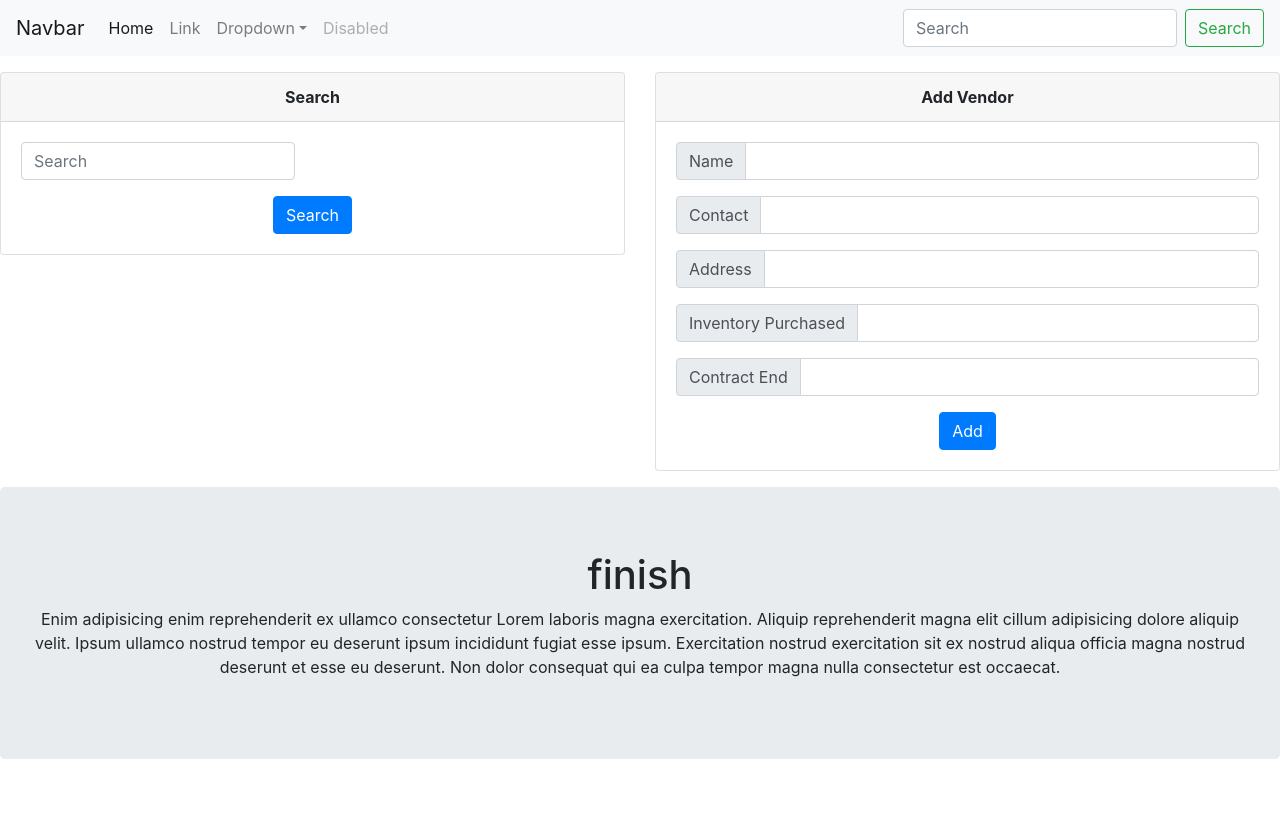
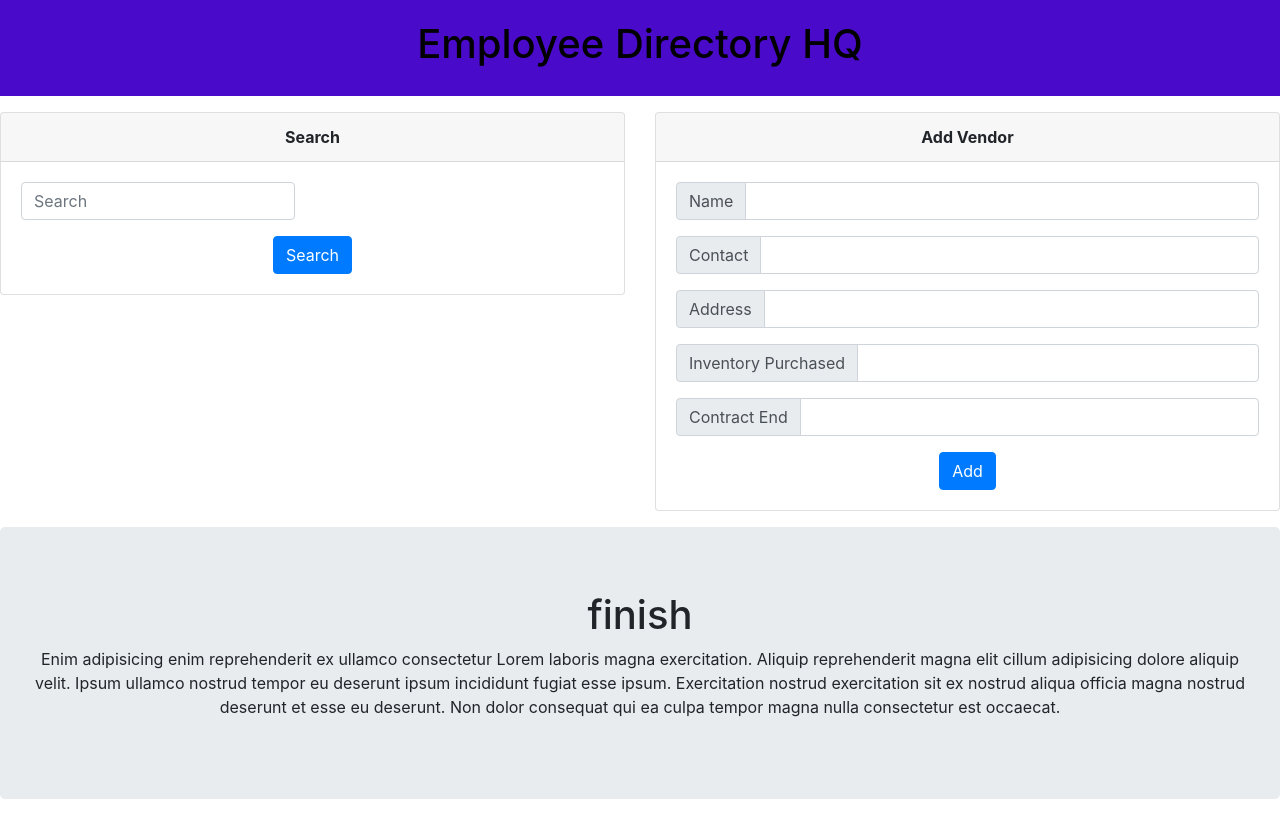
Before and after one commit to resousa/employee-directory, a React (Create React App) app: page / in a window 1280 px wide. Before the commit the page ends 800 px from the top, so only its background shows below. Built offline with nearby package versions, Linux system fonts and the light colour scheme.

Commit message:
update header

```diff
--- a/src/components/Header/index.js
+++ b/src/components/Header/index.js
@@ -1,83 +1,12 @@
 import React from 'react';
+import './style.css';
 
-
-function Header() {
-  return (
-    <nav className="navbar navbar-expand-lg navbar-light bg-light">
-      <a className="navbar-brand" href="# ">
-        Navbar
-      </a>
-      <button
-        className="navbar-toggler"
-        data-toggle="collapse"
-        data-target="#navbarSupportedContent"
-        aria-controls="navbarSupportedContent"
-        aria-expanded="false"
-        aria-label="Toggle navigation"
-      >
-        <span className="navbar-toggler-icon" />
-      </button>
-
-      <div className="collapse navbar-collapse" id="navbarSupportedContent">
-        <ul className="navbar-nav mr-auto">
-          <li className="nav-item active">
-            <a className="nav-link" href="# ">
-              Home <span className="sr-only">(current)</span>
-            </a>
-          </li>
-          <li className="nav-item">
-            <a className="nav-link" href="# ">
-              Link
-            </a>
-          </li>
-          <li className="nav-item dropdown">
-            <a
-              className="nav-link dropdown-toggle"
-              href="# "
-              id="navbarDropdown"
-              role="button"
-              data-toggle="dropdown"
-              aria-haspopup="true"
-              aria-expanded="false"
-            >
-              Dropdown
-            </a>
-            <div className="dropdown-menu" aria-labelledby="navbarDropdown">
-              <a className="dropdown-item" href="# ">
-                Action
-              </a>
-              <a className="dropdown-item" href="# ">
-                Another action
-              </a>
-              <div className="dropdown-divider" />
-              <a className="dropdown-item" href="# ">
-                Something else here
-              </a>
-            </div>
-          </li>
-          <li className="nav-item">
-            <a className="nav-link disabled" href="# ">
-              Disabled
-            </a>
-          </li>
-        </ul>
-        <form className="form-inline my-2 my-lg-0">
-          <input
-            className="form-control mr-sm-2"
-            type="search"
-            placeholder="Search"
-            aria-label="Search"
-          />
-          <button
-            className="btn btn-outline-success my-2 my-sm-0"
-            type="submit"
-          >
-            Search
-          </button>
-        </form>
+function Header () {
+    return (
+      <div className='header'>
+        <h1>Employee Directory HQ</h1>
       </div>
-    </nav>
-);
-}
+    )
+  }
 
 export default Header;
--- /dev/null
+++ b/src/components/Header/style.css
@@ -0,0 +1,7 @@
+.header {
+    padding: 20px;
+    color: #000000;
+    background-color: rgb(74, 10, 201);
+    width: 100%;
+    text-align: center;
+}
```
